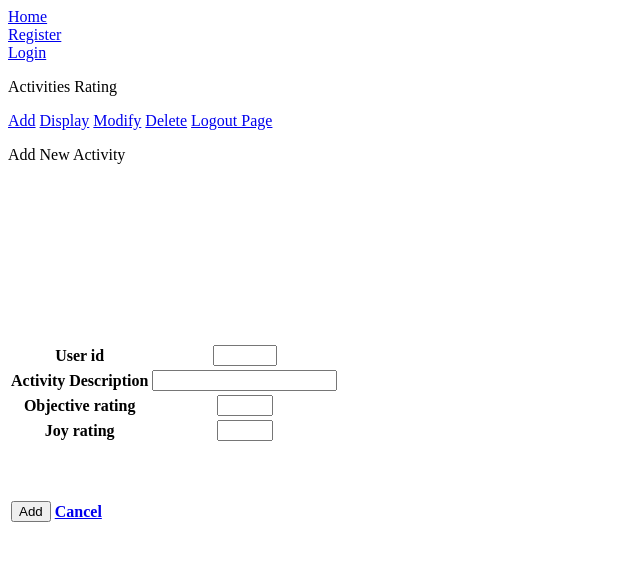
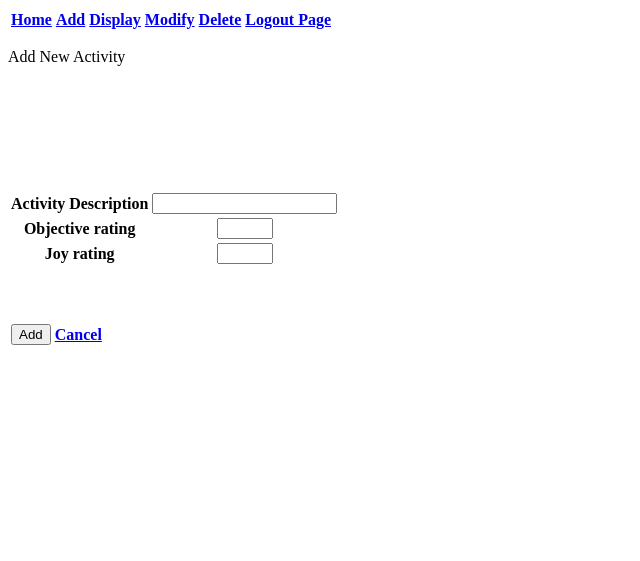
Before and after one commit to yasir-satti/activityDiary, a Flask app: page /activityadd in a window 1280 px wide. Shown: the top 561 px of the page, without its empty margins (0-640 px from the left). Run offline with Flask 2, Linux system fonts and the light colour scheme; the visitor is signed in with stand-in values (Sample User, id 1); lists and menus that the app fills with data are empty.

```diff
--- a/application/forms.py
+++ b/application/forms.py
@@ -6,12 +6,6 @@ from application.models import Users
 from flask_login import current_user
 
 class AddForm(FlaskForm):
-    activityUser = IntegerField('User id',
-        validators = [
-            DataRequired('please enter your user id'),
-            NumberRange(min=1, max=999)
-        ]
-    )
     activityDesc = StringField('Activity Description',
         validators = [
             DataRequired('please enter the activity description'),
--- a/application/templates/activityadd.html
+++ b/application/templates/activityadd.html
@@ -5,20 +5,6 @@
             {{ form.hidden_tag() }}
             <table>
                 <thead>
-                    <tr>
-                        <th>{{ form.activityUser.label }}</th>
-                        <th>{{ form.activityUser }}</th>
-                        {% if form.activityUser.errors %}
-                            <div class="error">
-                                {% for error in form.activityUser.errors %}
-                                    <span>{{ error }}</span>
-                                {% endfor %}
-                            </div>
-                        {% endif %}
-                    </tr>
-                    <br>
-                    <br>
-                    <br>
                     <tr>
                         <th>{{ form.activityDesc.label }}</th>
                         <th>{{ form.activityDesc }}</th>
--- a/application/templates/layout.html
+++ b/application/templates/layout.html
@@ -3,19 +3,25 @@
     		<title>{{ title }}</title>
 	</head>
 	<body>
-		<a href="{{ url_for('home') }}">Home</a><br>
-		<a href="{{ url_for('register') }}">Register</a><br>
-		<a href="{{ url_for('login') }}">Login</a><br>
+		<table>
+			<thead>
+				<tr>
+					<th><a href="{{ url_for('home') }}">Home</a></th>
 
-		{% if current_user.is_authenticated %}
-		<p>Activities Rating</p>
-		<a href="{{ url_for('activityadd') }}">Add</a>
-		<a href="{{ url_for('activitydisplay') }}">Display</a>
-		<a href="{{ url_for('activitymd') }}">Modify</a>
-		<a href="{{ url_for('activitydelete') }}">Delete</a>
-		<a href="{{ url_for('logout') }}">Logout Page</a><br>
-		{% endif %}
+					{% if not current_user.is_authenticated %}
+					<th><a href="{{ url_for('register') }}">Register</a></th>
+					<th><a href="{{ url_for('login') }}">Login</a></th>
+					{% else: %}
+						<th><a href="{{ url_for('activityadd') }}">Add</a></th>
+						<th><a href="{{ url_for('activitydisplay') }}">Display</a></th>
+						<th><a href="{{ url_for('activitymd') }}">Modify</a></th>
+						<th><a href="{{ url_for('activitydelete') }}">Delete</a></th>
+						<th><a href="{{ url_for('logout') }}">Logout Page</a></th>
+					{% endif %}
 
+				</tr>
+			</thead>
+		</table>
 		<p> {{ title }} </p>
 		{% block body_content %}
 		{% endblock body_content %}
```
